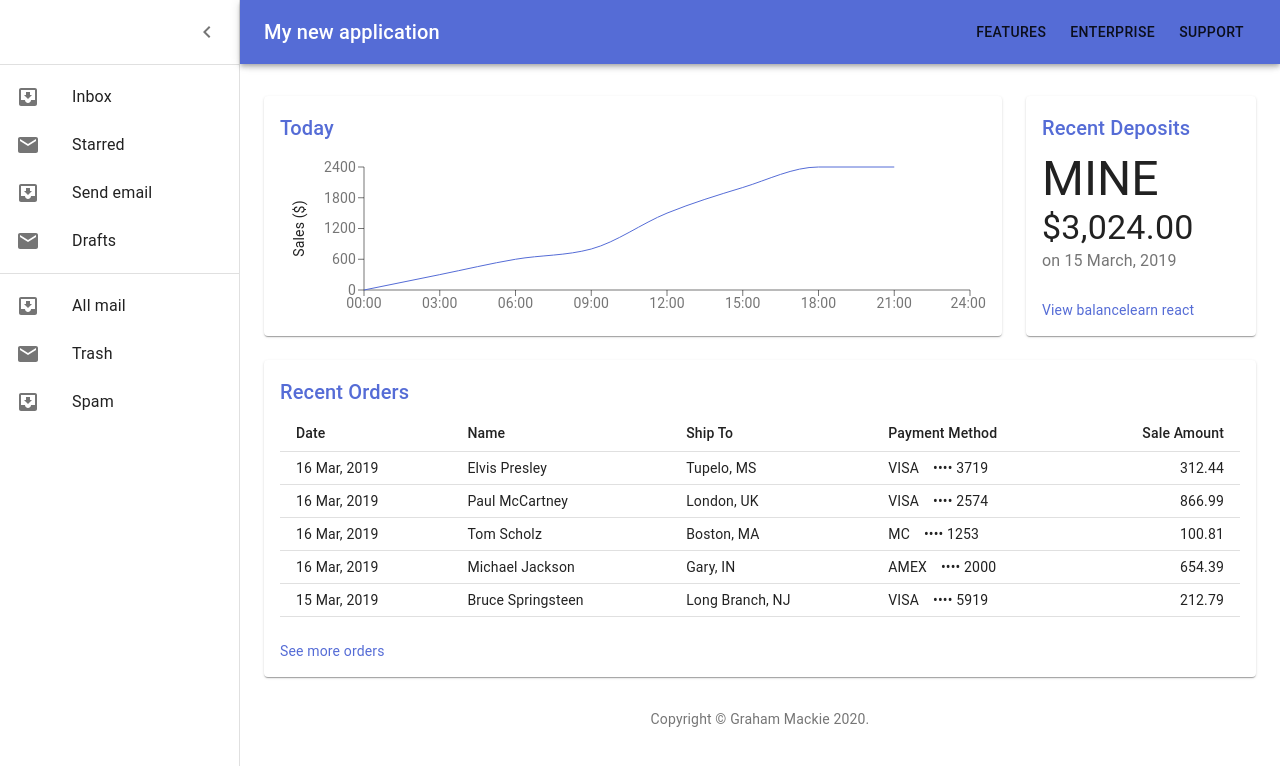
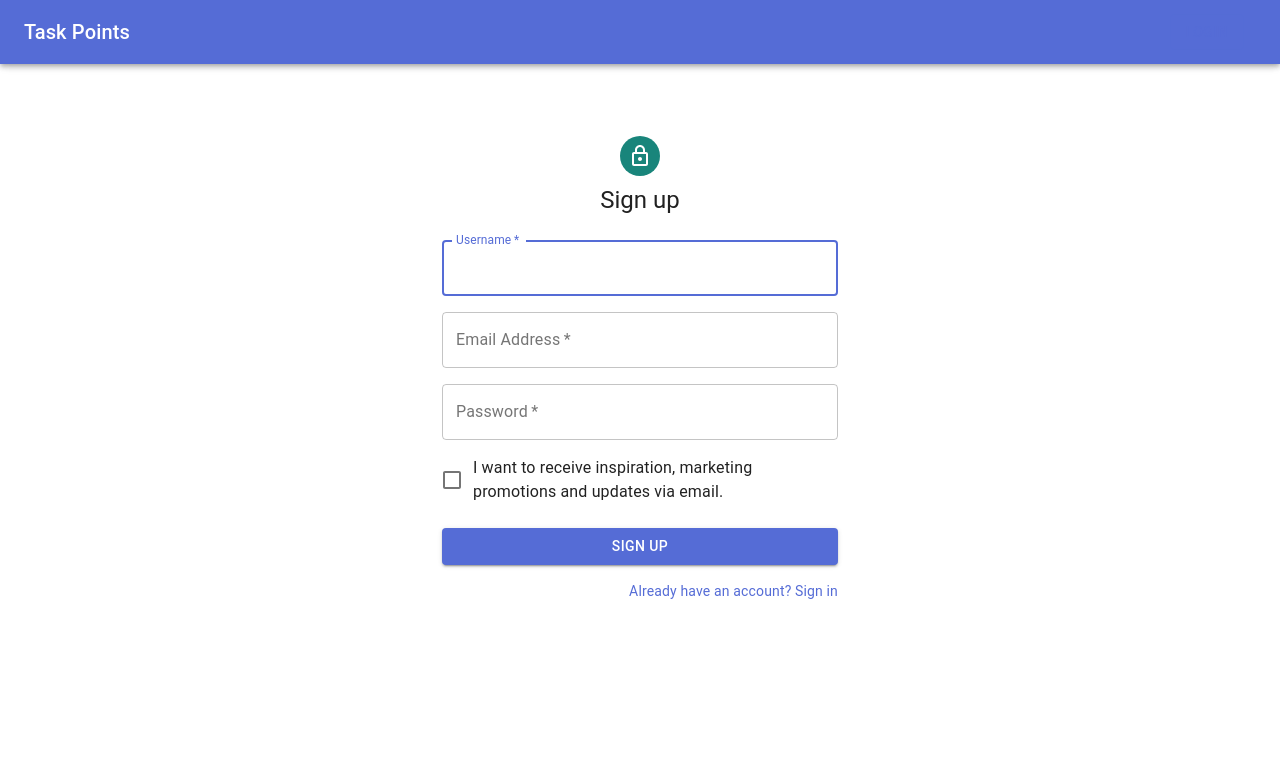
Before and after one commit to gmackie/todo-points, a React (Create React App) app: page /sign_up in a window 1280 px wide. Shown: the top 766 px of the page. Built offline with nearby package versions, Linux system fonts and the light colour scheme.

Commit message:
add signin/signup backend

```diff
--- a/package.json
+++ b/package.json
@@ -6,7 +6,9 @@
     "@material-ui/core": "^4.9.7",
     "@material-ui/icons": "^4.9.1",
     "@projectstorm/react-diagrams": "^6.0.1-beta.7",
+    "axios": "^0.19.2",
     "eslint": "^6.8.0",
+    "jwt-decode": "^2.2.0",
     "react": "^16.13.1",
     "react-dom": "^16.13.1",
     "react-router-dom": "^5.1.2",
@@ -21,6 +23,7 @@
     "@types/bluebird": "^3.5.30",
     "@types/express": "^4.17.3",
     "@types/jest": "^24.0.0",
+    "@types/jwt-decode": "^2.2.1",
     "@types/node": "^12.0.0",
     "@types/react": "^16.9.0",
     "@types/react-dom": "^16.9.0",
@@ -39,6 +42,7 @@
   "eslintConfig": {
     "extends": "react-app"
   },
+  "proxy": "http://localhost:8000",
   "browserslist": {
     "production": [
       ">0.2%",
--- a/src/App.tsx
+++ b/src/App.tsx
@@ -1,27 +1,43 @@
 
 import React from 'react';
 import Dashboard from './pages/Dashboard';
-import LoggedInSideBar from './layouts/LoggedInSideBar';
 import SignIn from './pages/SignIn';
 import Pricing from './pages/Pricing';
 import SignUp from './pages/SignUp';
-import NotLoggedIn from './layouts/NotLoggedIn';
 import Footer from './components/Footer';
-import { Router, Switch } from 'react-router-dom';
-import { UsernameContextProvider } from './contexts/UsernameContext';
+import {
+  BrowserRouter as Router,
+  Switch,
+  Route
+} from 'react-router-dom';
+import { useUsername } from './contexts/AuthTokenContext';
+import SideBarLayout from './layouts/SideBarLayout';
 
 export default function App() {
-  const title = 'My new application'
-  const signedIn = true;
+  const title = 'Task Points'
+  const username = useUsername();
+  console.log(username);
   return (
-   ( signedIn ?
-      <LoggedInSideBar title={title}>
-        <Dashboard />
-    </LoggedInSideBar>
-    :
-    <NotLoggedIn title={title}>
-      <SignUp />
-    </NotLoggedIn>
-  )
+    <SideBarLayout title={title}>
+      <Router>
+            <Switch>
+              <Route path="/tasks">
+                <Dashboard />
+              </Route>
+              <Route path="/sign_up">
+                <SignUp/>
+              </Route>
+              <Route path="/sign_in">
+                <SignIn />
+              </Route>
+              <Route path="/pricing">
+                <Pricing title="Tasks. Gameified." copy="do things. get points. feel good. now you really want to buy."/>
+              </Route>
+              <Route path="/">
+                <Pricing title="Tasks. Gameified." copy="do things. get points. feel good."/>
+              </Route>
+            </Switch>
+      </Router>
+    </SideBarLayout>
  );
 }
--- a/src/components/MyAppBar.tsx
+++ b/src/components/MyAppBar.tsx
@@ -62,7 +62,7 @@ export default function MyAppBar(props: MyAppBarProps) {
         })}
       >
         <Toolbar>
-          {handleDrawerOpen &&
+          {handleDrawerOpen && loggedIn &&
             <IconButton
               color="inherit"
               aria-label="open drawer"
--- /dev/null
+++ b/src/contexts/AuthTokenContext.tsx
@@ -0,0 +1,59 @@
+import React, { useState, createContext, useContext } from 'react';
+import jwt_decode from 'jwt-decode';
+
+interface AuthTokenContextProviderProps {
+  children?: React.ReactNode;
+}
+
+interface JWTPayload {
+  iat: number;
+  exp: number;
+  user: string;
+  login_session: string;
+}
+
+const setAuthTokenDummy = (value: React.SetStateAction<string | undefined>): void => {
+  //noop
+  Boolean(value);
+};
+
+interface IAuthTokenContext {
+  authToken?: string;
+  setAuthToken: React.Dispatch<React.SetStateAction<string | undefined>>;
+}
+
+const dummyContext: IAuthTokenContext = {
+  authToken: undefined,
+  setAuthToken: setAuthTokenDummy,
+}
+const AuthTokenContext: React.Context<IAuthTokenContext> = createContext(dummyContext);
+
+export function AuthTokenContextProvider(props: AuthTokenContextProviderProps) {
+  const { children } = props;
+  const [authToken, setAuthToken] = useState<string>();
+  const authContext: IAuthTokenContext = {
+    authToken,
+    setAuthToken,
+  }
+  return <AuthTokenContext.Provider value={authContext}>{children}</AuthTokenContext.Provider>
+
+}
+
+export function useAuthToken(): string | undefined {
+  const { authToken } = useContext(AuthTokenContext);
+  return authToken;
+}
+
+export function useUsername(): string | undefined {
+  const { authToken } = useContext(AuthTokenContext);
+  if (!authToken) {
+    return undefined;
+  }
+  const { user } = jwt_decode<JWTPayload>(authToken);
+  return user;
+}
+
+export function useSetAuthToken(): React.Dispatch<React.SetStateAction<string | undefined>> {
+  const { setAuthToken } = useContext(AuthTokenContext);
+  return setAuthToken;
+}
--- a/src/index.tsx
+++ b/src/index.tsx
@@ -4,12 +4,15 @@ import CssBaseline from '@material-ui/core/CssBaseline';
 import { ThemeProvider } from '@material-ui/core/styles';
 import App from './App';
 import theme from './theme';
+import { AuthTokenContextProvider } from './contexts/AuthTokenContext';
 
 ReactDOM.render(
-  <ThemeProvider theme={theme}>
-    {/* CssBaseline kickstart an elegant, consistent, and simple baseline to build upon. */}
-    <CssBaseline />
-    <App />
-  </ThemeProvider>,
+  <AuthTokenContextProvider>
+    <ThemeProvider theme={theme}>
+      {/* CssBaseline kickstart an elegant, consistent, and simple baseline to build upon. */}
+      <CssBaseline />
+      <App />
+    </ThemeProvider>
+  </AuthTokenContextProvider>,
   document.querySelector('#root'),
 );
--- a/src/layouts/NotLoggedIn.tsx
+++ /dev/null
@@ -1,43 +0,0 @@
-import React, { ReactNode } from 'react';
-import { makeStyles } from '@material-ui/core/styles';
-import CssBaseline from '@material-ui/core/CssBaseline';
-import MyAppBar from '../components/MyAppBar';
-
-interface NotLoggedInProps {
-  children?: ReactNode;
-  title?: string;
-}
-
-const useStyles = makeStyles((theme) => ({
-  root: {
-    display: 'flex',
-  },
-  toolbar: {
-    paddingRight: 24, // keep right padding when drawer closed
-  },
-  appBarSpacer: theme.mixins.toolbar,
-  content: {
-    flexGrow: 1,
-    height: '100vh',
-    overflow: 'auto',
-  },
-  container: {
-    paddingTop: theme.spacing(4),
-    paddingBottom: theme.spacing(4),
-  },
-}));
-
-export default function NotLoggedIn(props: NotLoggedInProps) {
-  const { children, title } = props;
-  const classes = useStyles();
-
-  return (
-    <div className={classes.root}>
-      <MyAppBar title={title} />
-      <main className={classes.content}>
-        <div className={classes.appBarSpacer} />
-        {children}
-      </main>
-    </div>
-  );
-}
--- a/src/layouts/LoggedInSideBar.tsx
+++ b/src/layouts/SideBarLayout.tsx
@@ -3,8 +3,9 @@ import { makeStyles } from '@material-ui/core/styles';
 import CssBaseline from '@material-ui/core/CssBaseline';
 import Menu from '../components/Menu';
 import MyAppBar from '../components/MyAppBar';
+import { useUsername } from '../contexts/AuthTokenContext';
 
-interface LoggedInSideBarProps {
+interface SideBarLayoutProps {
   children?: ReactNode;
   title?: string;
 }
@@ -28,10 +29,12 @@ const useStyles = makeStyles((theme) => ({
   },
 }));
 
-export default function LoggedInSideBar(props: LoggedInSideBarProps) {
+export default function SideBarLayout(props: SideBarLayoutProps) {
   const { children, title } = props;
   const classes = useStyles();
-  const [open, setOpen] = React.useState(true);
+  const username = useUsername();
+  const loggedIn = Boolean(username);
+  const [open, setOpen] = React.useState(false);
   const handleDrawerOpen = () => {
     setOpen(true);
   };
@@ -41,8 +44,8 @@ export default function LoggedInSideBar(props: LoggedInSideBarProps) {
 
   return (
     <div className={classes.root}>
-      <MyAppBar loggedIn open={open} handleDrawerOpen={handleDrawerOpen} title={title} />
-      <Menu open={open} handleDrawerClose={handleDrawerClose} />
+      <MyAppBar loggedIn={loggedIn} open={open} handleDrawerOpen={handleDrawerOpen} title={title} />
+      {loggedIn && <Menu open={open} handleDrawerClose={handleDrawerClose} />}
       <main className={classes.content}>
         <div className={classes.appBarSpacer} />
         {children}
--- a/src/pages/Dashboard.tsx
+++ b/src/pages/Dashboard.tsx
@@ -9,6 +9,8 @@ import Chart from '../components/Chart';
 import Deposits from '../components/Deposits';
 import Orders from '../components/Orders';
 import Copyright from '../components/Copyright';
+import { useUsername } from '../contexts/AuthTokenContext';
+import { Redirect } from 'react-router-dom';
 
 const useStyles = makeStyles((theme) => ({
   container: {
@@ -28,10 +30,12 @@ const useStyles = makeStyles((theme) => ({
 
 export default function Dashboard() {
   const classes = useStyles();
+  const username = useUsername();
   const fixedHeightPaper = clsx(classes.paper, classes.fixedHeight);
 
   return (
     <Container maxWidth="lg" className={classes.container}>
+      {!username && <Redirect to="/sign_in" />}
       <Grid container spacing={3}>
         {/* Chart */}
         <Grid item xs={12} md={8} lg={9}>
--- a/src/pages/SignIn.tsx
+++ b/src/pages/SignIn.tsx
@@ -1,4 +1,4 @@
-import React from 'react';
+import React, { useState, FormEvent, ChangeEvent } from 'react';
 import Avatar from '@material-ui/core/Avatar';
 import Button from '@material-ui/core/Button';
 import CssBaseline from '@material-ui/core/CssBaseline';
@@ -13,6 +13,9 @@ import LockOutlinedIcon from '@material-ui/icons/LockOutlined';
 import Typography from '@material-ui/core/Typography';
 import { makeStyles } from '@material-ui/core/styles';
 import Copyright from '../components/Copyright';
+import axios from 'axios';
+import { useSetAuthToken } from '../contexts/AuthTokenContext';
+import { useHistory } from 'react-router-dom';
 
 const useStyles = makeStyles((theme) => ({
   root: {
@@ -47,6 +50,32 @@ const useStyles = makeStyles((theme) => ({
 
 export default function SignIn() {
   const classes = useStyles();
+  const setAuthToken = useSetAuthToken();
+  const history = useHistory();
+  const [username_or_email, setUsernameOrEmail] = useState("");
+  const [password, setPassword] = useState("");
+  const onUserEmailChange = (e: ChangeEvent<HTMLInputElement>) => {
+    e.preventDefault();
+    setUsernameOrEmail(e.currentTarget.value);
+  }
+  const onPasswordChange = (e: ChangeEvent<HTMLInputElement>) => {
+    e.preventDefault();
+    setPassword(e.currentTarget.value);
+  }
+  const handleSubmit = (e: FormEvent) => {
+    e.preventDefault();
+    const data = {
+      username_or_email,
+      password,
+    };
+    axios
+      .post("/api/auth/login", data)
+      .then((res: any) => {
+        setAuthToken(res.data.data.token);
+        console.log(res.data.data.token);
+        history.push("/");
+      })
+  }
 
   return (
     <Grid container component="main" className={classes.root}>
@@ -60,7 +89,7 @@ export default function SignIn() {
           <Typography component="h1" variant="h5">
             Sign in
           </Typography>
-          <form className={classes.form} noValidate>
+          <form className={classes.form} noValidate onSubmit={handleSubmit}>
             <TextField
               variant="outlined"
               margin="normal"
@@ -71,6 +100,8 @@ export default function SignIn() {
               name="email"
               autoComplete="email"
               autoFocus
+              value={username_or_email}
+              onChange={onUserEmailChange}
             />
             <TextField
               variant="outlined"
@@ -82,6 +113,8 @@ export default function SignIn() {
               type="password"
               id="password"
               autoComplete="current-password"
+              value={password}
+              onChange={onPasswordChange}
             />
             <FormControlLabel
               control={<Checkbox value="remember" color="primary" />}
@@ -103,7 +136,7 @@ export default function SignIn() {
                 </Link>
               </Grid>
               <Grid item>
-                <Link href="#" variant="body2">
+                <Link href="/sign_up" variant="body2">
                   {"Don't have an account? Sign Up"}
                 </Link>
               </Grid>
--- a/src/pages/SignUp.tsx
+++ b/src/pages/SignUp.tsx
@@ -1,4 +1,4 @@
-import React from 'react';
+import React, { ChangeEvent, FormEvent, useState } from 'react';
 import Avatar from '@material-ui/core/Avatar';
 import Button from '@material-ui/core/Button';
 import TextField from '@material-ui/core/TextField';
@@ -10,6 +10,7 @@ import LockOutlinedIcon from '@material-ui/icons/LockOutlined';
 import Typography from '@material-ui/core/Typography';
 import { makeStyles } from '@material-ui/core/styles';
 import Container from '@material-ui/core/Container';
+import Axios from 'axios';
 
 const useStyles = makeStyles((theme) => ({
   paper: {
@@ -34,6 +35,40 @@ const useStyles = makeStyles((theme) => ({
 export default function SignUp() {
   const classes = useStyles();
 
+  const [username, setUsername] = useState("");
+  const [email, setEmail] = useState("");
+  const [password, setPassword] = useState("");
+
+  const onUsernameChange = (e: ChangeEvent<HTMLInputElement>) => {
+    e.preventDefault();
+    setUsername(e.currentTarget.value);
+  }
+
+  const onEmailChange = (e: ChangeEvent<HTMLInputElement>) => {
+    e.preventDefault();
+    setEmail(e.currentTarget.value);
+  }
+
+  const onPasswordChange = (e: ChangeEvent<HTMLInputElement>) => {
+    e.preventDefault();
+    setPassword(e.currentTarget.value);
+  }
+
+
+  const handleSubmit = (e: FormEvent) => {
+    e.preventDefault();
+    const data = {
+      username,
+      email,
+      password,
+    }
+    Axios
+      .post("/api/auth/signup", data)
+      .then((res: any) => {
+
+      })
+  }
+
   return (
     <Container component="main" maxWidth="xs">
       <div className={classes.paper}>
@@ -43,29 +78,20 @@ export default function SignUp() {
         <Typography component="h1" variant="h5">
           Sign up
         </Typography>
-        <form className={classes.form} noValidate>
+        <form className={classes.form} noValidate onSubmit={handleSubmit}>
           <Grid container spacing={2}>
-            <Grid item xs={12} sm={6}>
+            <Grid item xs={12}>
               <TextField
-                autoComplete="fname"
-                name="firstName"
+                autoComplete="username"
+                name="username"
                 variant="outlined"
                 required
                 fullWidth
-                id="firstName"
-                label="First Name"
+                id="username"
+                label="Username"
                 autoFocus
-              />
-            </Grid>
-            <Grid item xs={12} sm={6}>
-              <TextField
-                variant="outlined"
-                required
-                fullWidth
-                id="lastName"
-                label="Last Name"
-                name="lastName"
-                autoComplete="lname"
+                value={username}
+                onChange={onUsernameChange}
               />
             </Grid>
             <Grid item xs={12}>
@@ -77,6 +103,8 @@ export default function SignUp() {
                 label="Email Address"
                 name="email"
                 autoComplete="email"
+                value={email}
+                onChange={onEmailChange}
               />
             </Grid>
             <Grid item xs={12}>
@@ -89,6 +117,8 @@ export default function SignUp() {
                 type="password"
                 id="password"
                 autoComplete="current-password"
+                value={password}
+                onChange={onPasswordChange}
               />
             </Grid>
             <Grid item xs={12}>
@@ -109,7 +139,7 @@ export default function SignUp() {
           </Button>
           <Grid container justify="flex-end">
             <Grid item>
-              <Link href="#" variant="body2">
+              <Link href="/sign_in" variant="body2">
                 Already have an account? Sign in
               </Link>
             </Grid>
```
Also changed, not shown: src/contexts/UsernameContext.tsx (deleted, +0 -42 lines), src/pages/Pricing.tsx (+1 -21 lines), 1 other file (tests, documents, lock files or other folders).
